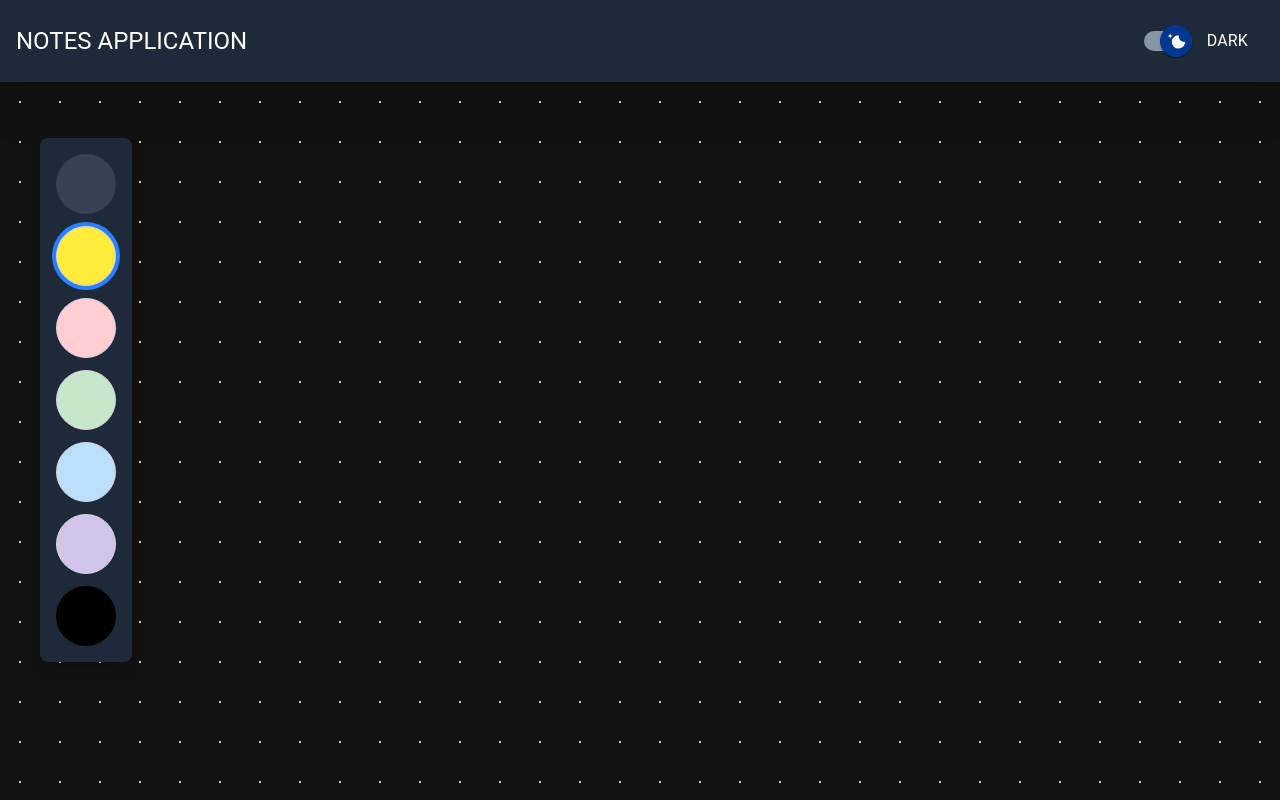
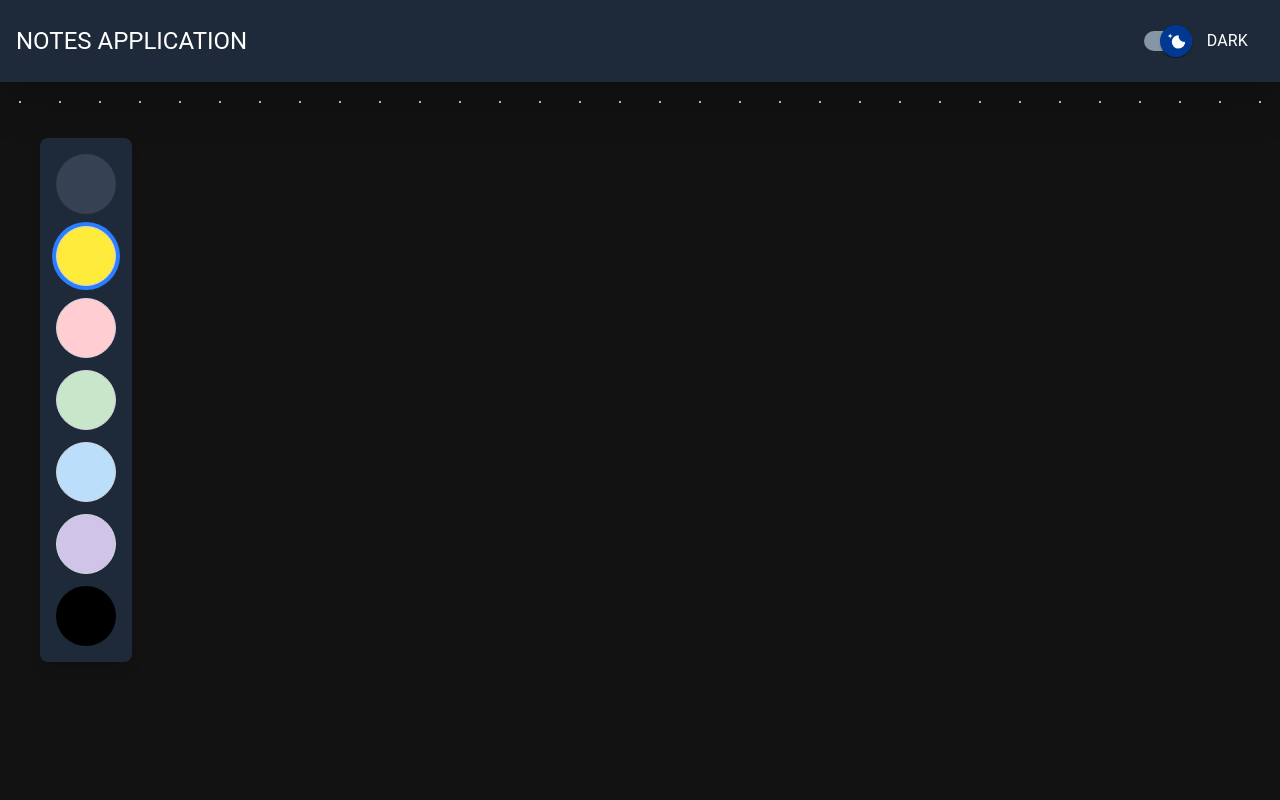
Before and after one commit to johnrusu/react-notes, a React (Vite) app: page / in a window 1280 px wide. Built offline with nearby package versions, Linux system fonts and the light colour scheme; some icons are missing.

Commit message:
fix: full height and sticky to header

```diff
--- a/src/index.css
+++ b/src/index.css
@@ -1,24 +1,20 @@
 @import "tailwindcss";
-
-:root {
-  @apply font-sans bg-gray-900;
-}
 
 html,
 body {
-  @apply w-full h-full p-0 m-0 box-border min-h-screen;
+  @apply w-full p-0 box-border min-h-[100%];
 }
 
 #root {
-  @apply w-full h-full flex flex-col;
+  @apply w-full  flex flex-col justify-between h-full;
 }
 
 .header {
-  @apply p-4  text-left text-2xl font-bold uppercase shadow-2xl bg-gray-800 text-white;
+  @apply p-4  text-left text-2xl font-bold uppercase shadow-2xl bg-gray-800 text-white sticky top-0 z-10 flex items-center;
 }
 
 .notes-container {
-  @apply w-full p-4 flex-1 bg-size-[40px_40px] bg-[radial-gradient(circle,#ccc_1px,rgba(0,0,0,0)_1px)] relative;
+  @apply w-full h-full p-4 flex-1 bg-size-[40px_40px] bg-[radial-gradient(circle,#ccc_1px,rgba(0,0,0,0)_1px)] relative;
 }
 
 .notes-container.light-theme {
```
